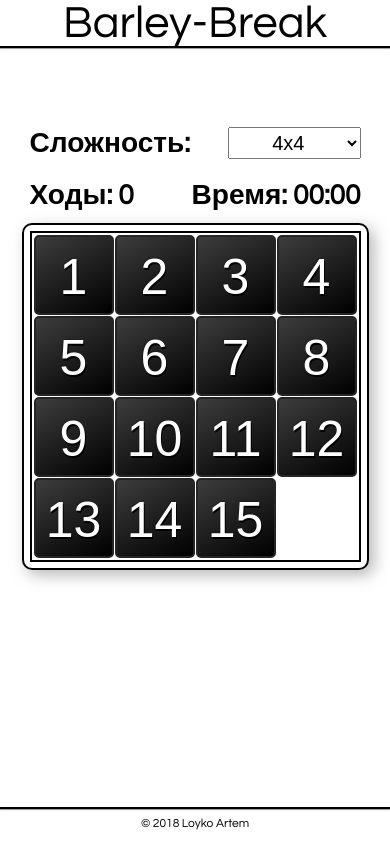
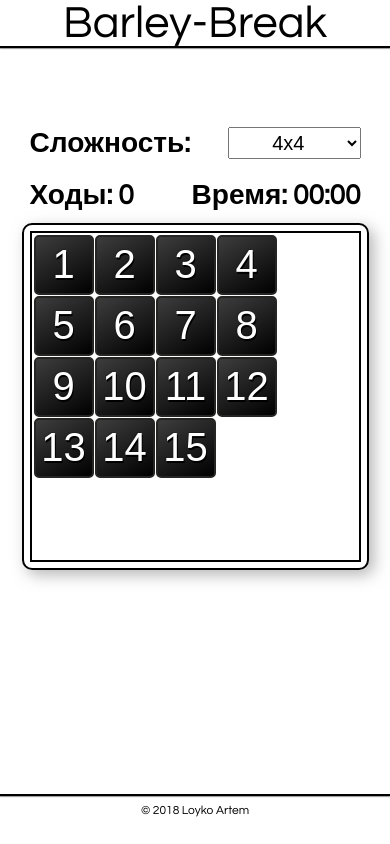
Before and after one commit to artuom130/Barley-Break, a React app: page / in a window 390 px wide. Built offline with nearby package versions, Linux system fonts and the light colour scheme.

Commit message:
Fixed bug with stoped game, added mobile support

```diff
--- a/public/static.css
+++ b/public/static.css
@@ -28,7 +28,7 @@ footer::before {
 footer {
   position: fixed;
   display: absolute;
-  height: 2vh;
+  height: 30px;
   bottom: 0;
   left: 0;
   right: 0;
--- a/src/Components/Squares.js
+++ b/src/Components/Squares.js
@@ -1,11 +1,22 @@
 import React from 'react';
 function Square(props) {
-  const position = {
-    left: (props.x*81+2),
-    top: (props.y*81+2),
+  const left = window.innerWidth < 480 ? (props.x*(240 / props.size + 1)+2) : (props.x*81+2);
+  const top = window.innerWidth < 480 ? (props.y*(240 / props.size + 1)+2) : (props.y*81+2);
+  const width = window.innerWidth < 480 ? (240 / props.size) : 80;
+  const height = window.innerWidth < 480 ? (240 / props.size) : 80;
+  const fsize = window.innerWidth < 480 ? (120 / props.size + 10) : 50;
+  const lineHeight = (window.innerWidth < 480 ? (120 / props.size + 1) : 50) + "px";
+
+  const style = {
+    left: left,
+    top: top,
+    width: width,
+    height: height,
+    fontSize: fsize,
+    lineHeight: lineHeight,
   }
   return (
-    <button onClick={props.onClick} className="square" style={position}>{props.value}</button>
+    <button onClick={props.onClick} className="square" style={style}>{props.value}</button>
   );
 }
 function Squares(props) {
@@ -19,6 +30,7 @@ function Squares(props) {
           x={x}
           y={y}
           onClick={() => props.handleClick(x, y)}
+          size={props.size}
         />
       })
     }
--- a/src/Game.js
+++ b/src/Game.js
@@ -7,14 +7,6 @@ import Complexity from './Components/Complexity'
 class Game extends Component {
   constructor(props) {
     super(props);
-    // this.rightPositions = [
-    //   [ 1,  2,  3,    4],
-    //   [ 5,  6,  7,    8],
-    //   [ 9, 10, 11,   12],
-    //   [13, 14, 15, null],
-    //   // [ 9, 10, 15,   11],
-    //   // [13, 14, null, 12],
-    // ];
     this.state = {
       started: false,
       timeStarted: {},
@@ -75,11 +67,14 @@ class Game extends Component {
   }
   handleChanges = (e) => {
     this.wonGame();
+    const width = window.innerWidth < 480 ? (240 / e.target.value + 1) : 80;
+    const height = window.innerWidth < 480 ? (240 / e.target.value + 1) : 80;
     this.setState({
       size: e.target.value,
+      positions: rightPositions(e.target.value),
       sizeStyle: {
-        width: e.target.value*80+3,
-        height: e.target.value*80+3,
+        width: e.target.value*width+3,
+        height: e.target.value*height+3,
       },
     });
   }
@@ -90,14 +85,15 @@ class Game extends Component {
     squares.forEach((elem,i) => {
       squares[i] = elem.slice();
     });
+    //end game
+    if(this.state.started && calculateWinner(squares, this.state.size)) return;
     //start game
     if(!this.state.started) this.startGame(rightPositions(this.state.size));
-    //end game
-    if(this.state.started && calculateWinner(squares, this.state.size)) return;
-    if(!squares[0][this.state.size-1]) {
-      console.error('squres don`t change');
-      return;
-    }
+
+    // if(!squares[0][this.state.size-1]) {
+    //   console.error('squres don`t change');
+    //   return;
+    // }
     // where null
     const xNull = squares[y].indexOf(null);
     const yNull = (() => {
@@ -143,7 +139,11 @@ class Game extends Component {
         <Complexity handleChanges={this.handleChanges}/>
         <GameInfo moves={this.state.moves} time={[this.state.seconds, this.state.minutes]}/>
         <div className="board" style={this.state.sizeStyle}>
-          <Squares positions={!this.state.started ? rightPositions(this.state.size) : this.state.positions} handleClick={this.handleClick}/>
+          <Squares
+            positions={!this.state.started ? rightPositions(this.state.size) : this.state.positions}
+            handleClick={this.handleClick}
+            size={this.state.size}
+          />
           {/* {this.state.started ? null : <button className="start" onClick={() => {this.startGame(this.rightPositions)}}>Start</button>} */}
         </div>
       </div>
--- a/src/index.css
+++ b/src/index.css
@@ -91,7 +91,7 @@
   flex-direction: row;
   justify-content: space-between;
   font-size: 24px;
-  min-width: 330px;
+  min-width: 320px;
 }
 .infoHead {
   width: 50%;
```
